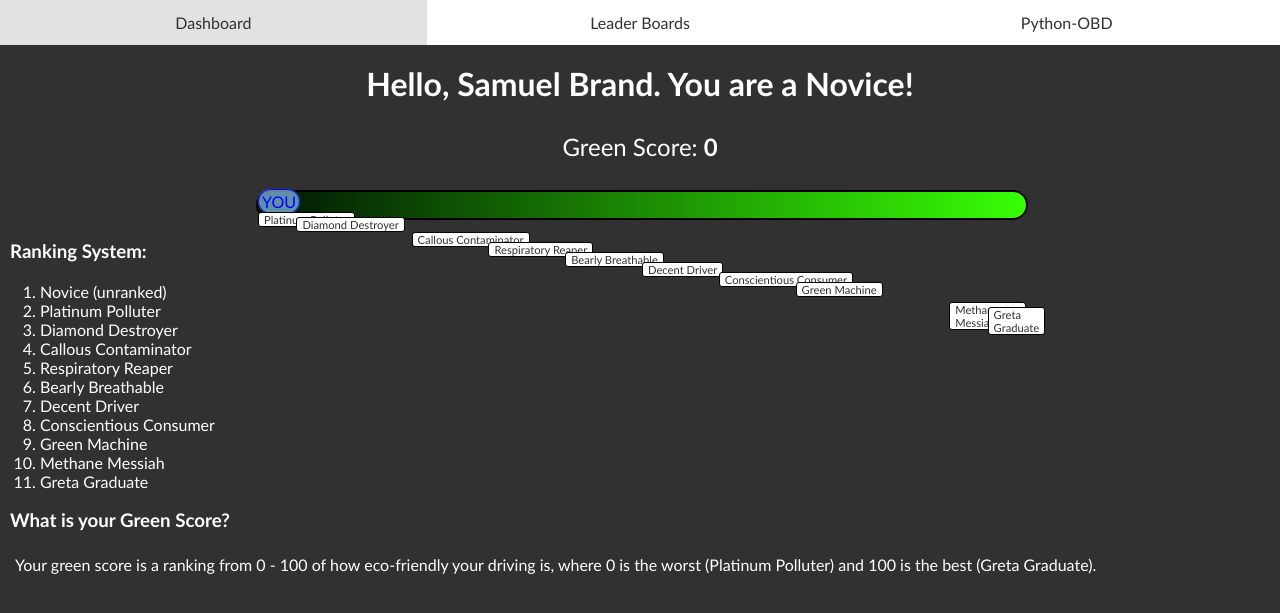
After one commit to HealthBot2024/backend, a Django app: page /my-driving/ in a window 1280 px wide. The commit adds this page. Shown: the top 613 px of the page. Run offline with Django 4.2, Linux system fonts and the light colour scheme; a user stored in the database is signed in.

Commit message:
Created 'my driving' page

```diff
--- a/urls/models.py
+++ b/urls/models.py
@@ -17,6 +17,10 @@ class UserManager(BaseUserManager):
 class User(AbstractBaseUser, PermissionsMixin):
     username = models.CharField(max_length=50, unique=True)
     display_name = models.CharField(max_length=50, default="John Doe")
+    ranking = models.CharField(max_length=32, default="Novice")
+    score = models.IntegerField(default=0)
+    drives = models.IntegerField(default=0)
+
     is_active = models.BooleanField(default=True)
     is_staff = models.BooleanField(default=False)
 
--- a/urls/static/dashboard.css
+++ b/urls/static/dashboard.css
@@ -1,30 +1,48 @@
-@media screen and (max-width: 535px) {
-    .topbar > h3:not(h3:nth-child(1)) {
-        display: none;
-    }
-    .topbar > * {
-        flex: 1;
-        font-size: 0.9rem;
-    }
-    .topbar > div {
-        flex: 0 !important;
-        display: none !important;
-    }
+.topbar {
+    display: flex;
+    flex-direction: column;
+    height: 3vh;
+    margin-bottom: 40px;
 }
-@media screen and (max-width: 438px) {
-    .topbar {
-        font-size: 0.75rem;
-        align-items: stretch !important;
-    }
-    .topbar > h3 {
-        display: none;
-    }
+.topbar > div {
+    display: flex;
 }
-#username:hover::after,
-#display-name:hover::after {
-    content: "🖊️";
+.topbar > div > a {
+    flex: 1;
+    border-radius: 0px;
+    padding: 1% 2%;
+    text-align: center;
 }
-#username-input {
-    margin-left: 50%;
-    translate: -50%
+
+.rankings {
+    position: relative;
+
+    width: 60vw;
+    height: 2vw;
+    margin-left: 20vw;
+
+    background: linear-gradient(90deg, #001603, #37ff05);
+
+    border-radius: 2vw;
+    border: solid black 2px;
 }
+
+.rankings > span:not(#you) {
+    position: absolute;
+    font-size: 0.7rem;
+    background-color: var(--text);
+    color: var(--background);
+    border: solid black 1px;
+    border-radius: 3px;
+    padding: 0px 5px;
+    transform: translateY(20px);
+}
+
+#you {
+    user-select: none;
+    color: blue;
+    background-color: #8fc9ffaa;
+    border: solid blue 1px;
+    padding: 2px 3px;
+    border-radius: 100px;
+}
--- /dev/null
+++ b/urls/templates/driving.html
@@ -0,0 +1,51 @@
+{% extends 'urls/baseplate.html' %}
+{% load static %}
+{% block title %}Dashboard{% endblock %}
+{% block head %}
+<link rel="stylesheet" href="{% static 'dashboard.css' %}">
+{% endblock %}
+{% block content %}
+<nav class="topbar">
+    <div>
+        <a class="btn" href="/dashboard">Dashboard</a>
+        <a class="btn" href="/">Leader Boards</a>
+        <a class="btn" href="/">Python-OBD</a>
+    </div>
+</nav>
+
+<h1>Hello, {{ display_name }}. You are a {{ ranking }}!</h1>
+<p style="font-size: 1.5rem;text-align: center;">Green Score: <b>{{ score }}</b></p>
+
+<div class="rankings">
+    <span style="left: {{ score }}%" id="you">YOU</span>
+    <span style="left: 0%;top: 0px;">Platinum Polluter</span>
+    <span style="left: 5%;top: 5px;">Diamond Destroyer</span>
+    <span style="left: 20%;top: 20px;">Callous Contaminator</span>
+    <span style="left: 30%;top: 30px;">Respiratory Reaper</span>
+    <span style="left: 40%;top: 40px;">Bearly Breathable</span>
+    <span style="left: 50%;top: 50px;">Decent Driver</span>
+    <span style="left: 60%;top: 60px;">Conscientious Consumer</span>
+    <span style="left: 70%;top: 70px;">Green Machine</span>
+    <span style="left: 90%;top: 90px;">Methane Messiah</span>
+    <span style="left: 95%;top: 95px;">Greta Graduate</span>
+</div>
+
+<h3 style="text-align: left;margin: 20px 10px;">Ranking System:</h3>
+<ol>
+    <li>Novice (unranked)</li>
+    <li>Platinum Polluter</li>
+    <li>Diamond Destroyer</li>
+    <li>Callous Contaminator</li>
+    <li>Respiratory Reaper</li>
+    <li>Bearly Breathable</li>
+    <li>Decent Driver</li>
+    <li>Conscientious Consumer</li>
+    <li>Green Machine</li>
+    <li>Methane Messiah</li>
+    <li>Greta Graduate</li>
+</ol>
+
+<h3 style="text-align: left;margin-left: 10px;">What is your Green Score?</h3>
+<p>Your green score is a ranking from 0 - 100 of how eco-friendly your driving is, where 0 is the worst (Platinum Polluter) and 100 is the best (Greta Graduate).</p>
+
+{% endblock %}
--- a/urls/templates/index.html
+++ b/urls/templates/index.html
@@ -3,11 +3,11 @@
 {% block content %}
 {% include 'urls/topbar.html' %}
 <h1>Green Driving</h1>
-<p>Meet the team:
+<p>The Team:
     <ul>
         <li>Samuel Brand</li>
         <li>Dylan Lawson-Harrison</li>
-        <li>Bεn Uρρoney-δ𓄿yv𓁹s</li>
+        <li>Ben Upponi-Davis</li>
         <li>William Wagstaff</li>
         <li>Murray Deacon</li>
     </ul>
--- a/urls/urls.py
+++ b/urls/urls.py
@@ -7,5 +7,7 @@ urlpatterns = [
     path('log-in/', views.loginPage),
     path('dashboard/', views.dashboard),
     path('logout/', views.logout_user),
-    path('delete/', views.delete_user)
+    path('delete/', views.delete_user),
+    path('find-user/', views.find_user),
+    path('my-driving/', views.myDriving)
 ]
--- a/urls/views.py
+++ b/urls/views.py
@@ -1,4 +1,5 @@
 from django.shortcuts import render, redirect
+from django.http import JsonResponse
 from django.contrib.auth import login, authenticate, logout
 from django.contrib.auth.forms import AuthenticationForm
 from .forms import CustomUserCreationForm
@@ -75,3 +76,32 @@ def delete_user(request):
     if request.user.is_authenticated:
         request.user.delete()
     return redirect('/')
+
+def find_user(request):
+    if request.method == 'GET':
+        username = request.GET.get('u')
+        password = request.GET.get('p')
+
+        user = authenticate(request, username=username, password=password)
+        if user:
+            return JsonResponse({
+                'ok': True,
+                'display_name': user.display_name
+            })
+        else:
+            return JsonResponse({
+                'ok': False
+            })
+    else:
+        return redirect('/')
+
+def myDriving(request):
+    if request.user.is_authenticated:
+        return render(request, 'driving.html', {
+            'ranking': request.user.ranking,
+            'display_name': request.user.display_name,
+            'score': request.user.score,
+            'drives': request.user.drives
+        })
+    else:
+        return redirect('/')
```
Also changed, not shown: urls/templates/dashboard.html (+7 -44 lines), db.sqlite3, urls/migrations/0002_user_ranking.py (added), urls/migrations/0003_alter_user_ranking.py (added), urls/migrations/0004_user_drives_user_score.py (added).
